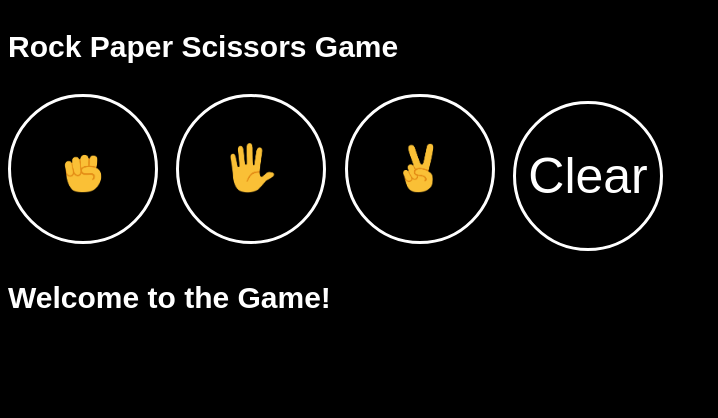
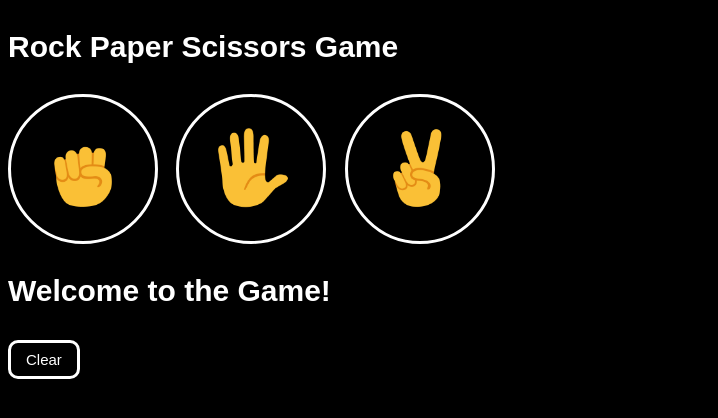
Before and after one commit to arjun-saseendran/paper-scissors-rock-game, a plain HTML site: page index.html in a window 1280 px wide. Shown: the whole page, without its empty margins (0-718 px from the left). Drawn offline with Linux system fonts and the light colour scheme.

Commit message:
game version01

```diff
--- a/index.html
+++ b/index.html
@@ -9,18 +9,19 @@
   <body>
     <p>Rock Paper Scissors Game</p>
     <button onclick="handleChange('Rock')" class="game-btn">
-      <img class="game-img" src="images/rock.png" alt="rock-image" />
+      <img class="game-img" src="images/Rock.png" alt="rock-image" />
     </button>
     <button onclick="handleChange('Paper')" class="game-btn">
-      <img class="game-img" src="images/paper.png" alt="paper-image" />
+      <img class="game-img" src="images/Paper.png" alt="paper-image" />
     </button>
     <button onclick="handleChange('Scissors')" class="game-btn">
-      <img class="game-img" src="images/scissors.png" alt="scissors-image" />
+      <img class="game-img" src="images/Scissors.png" alt="scissors-image" />
     </button>
-    <button onclick="clearScreen()" class="clear-btn">Clear</button>
+
     <p id="display">Welcome to the Game!</p>
     <p id="pick"></p>
     <p id="score-card"></p>
+    <button onclick="clearScreen()" class="clear-btn">Clear</button>
 
     <script src="scripts/script.js"></script>
   </body>
--- a/styles/style.css
+++ b/styles/style.css
@@ -20,19 +20,17 @@ body {
 }
 
 .game-img {
-  width: 50px;
+  width: 80px;
 }
 
 .clear-btn {
-  background: transparent;
-  width: 150px;
-  height: 150px;
+  background: none;
   border: 3px solid white;
-  border-radius: 75px;
-  margin-right: 10px;
+  font-size: 15px;
+  padding: 8px 15px;
   cursor: pointer;
   color: white;
-  font-size: 50px;
+  border-radius: 10px;
 }
 .clear-btn:hover {
   background-color: rgb(24, 24, 24);
```
Also changed, not shown: images/reset.png (deleted), 1 other file.
